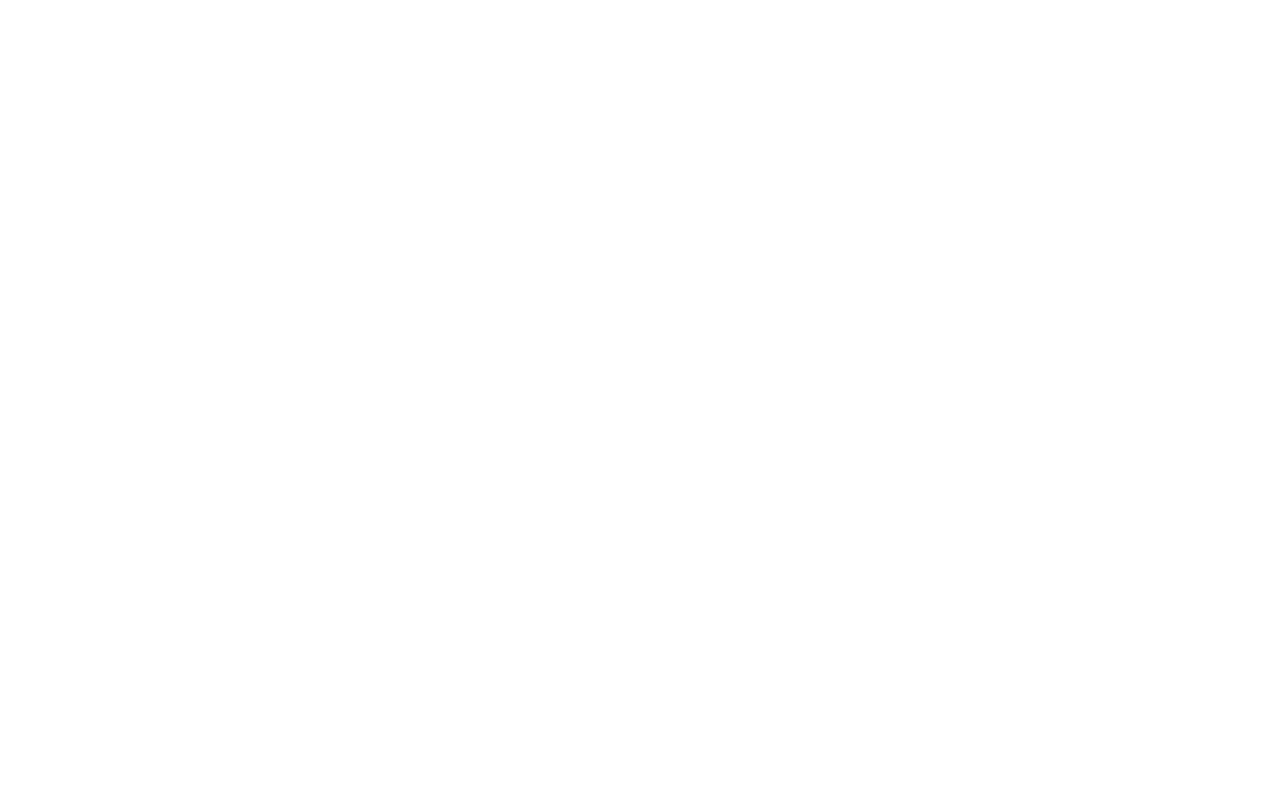
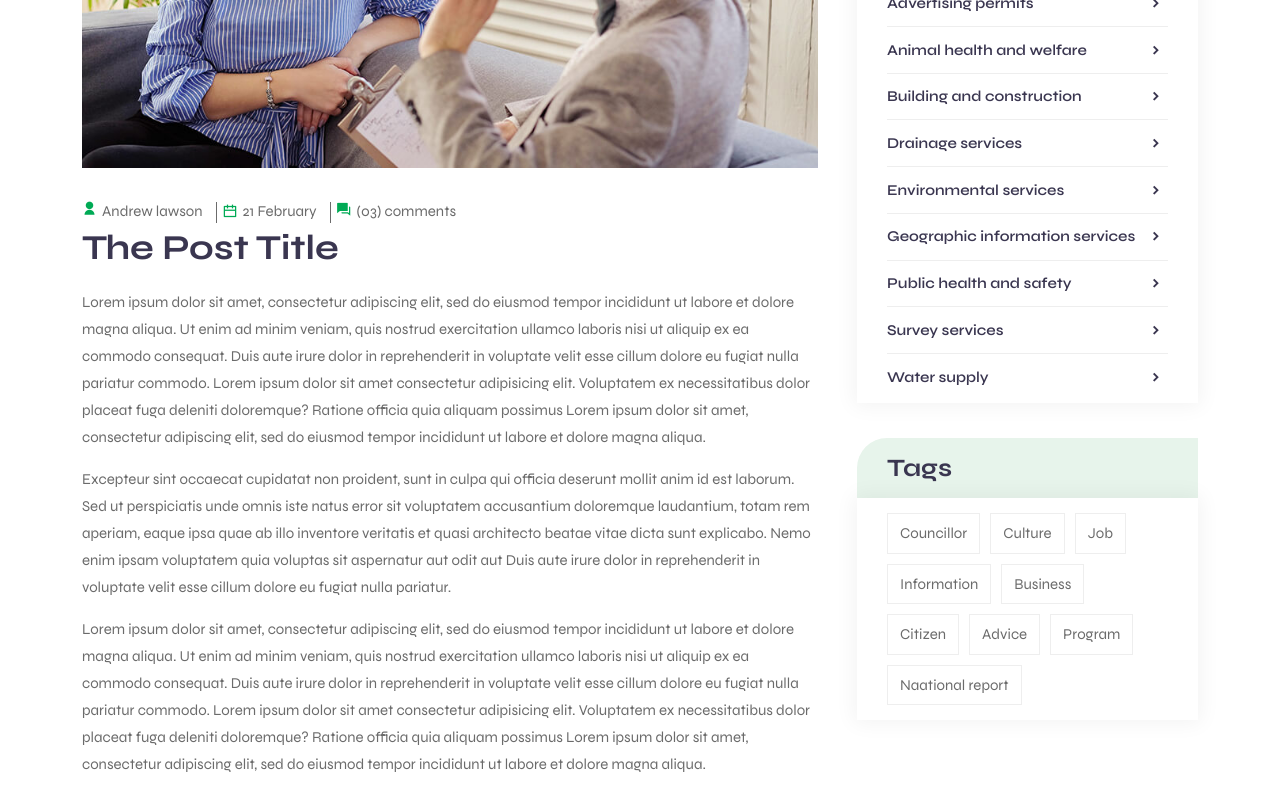
Before and after one commit to hawksworthadmin/tess-website, a Next.js app: page /publications/blog/blog-details in a window 1280 px wide. Before the commit this address had no page. Shown: the part 540-1340 px from the top of the page. Before the commit the page ends 800 px from the top, so only its background shows below. Built offline with nearby package versions, Linux system fonts and the light colour scheme.

Commit message:
added post details

```diff
--- a/src/components/pages/Blog/BlogRight.js
+++ b/src/components/pages/Blog/BlogRight.js
@@ -114,7 +114,7 @@
 					</ul>
 				</div>
 
-				<div class="sidebar-widget advertizing" bis_skin_checked="1">
+				{/* <div class="sidebar-widget advertizing" bis_skin_checked="1">
 					<h3>Advertizing spot</h3>
 
 					<div class="advertizing-img" bis_skin_checked="1">
@@ -125,7 +125,7 @@
 							/>
 						</a>
 					</div>
-				</div>
+				</div> */}
 			</div>
 		</div>
 	)
--- /dev/null
+++ b/src/pages/404.js
@@ -0,0 +1,25 @@
+import Layout from '@/components/layout/Layout'
+import Link from 'next/link'
+import React from 'react'
+
+export default function PageNotFound() {
+	return (
+		<Layout>
+			<div className="error-area ptb-100">
+				<div className="d-table">
+					<div className="d-table-cell">
+						<div className="error-content">
+							<img src="/assets/images/404.jpg" alt="Image" />
+							<h3>Oops! Page Not Found</h3>
+							<p>The page you were looking for could not be found.</p>
+
+							<Link href="/" className="default-btn two">
+								Return To Home Page
+							</Link>
+						</div>
+					</div>
+				</div>
+			</div>
+		</Layout>
+	)
+}
--- /dev/null
+++ b/src/pages/publications/blog/blog-details.js
@@ -0,0 +1,108 @@
+import Layout from '@/components/layout/Layout'
+import BlogRight from '@/components/pages/Blog/BlogRight'
+import React from 'react'
+
+export default function BlogDetails() {
+	return (
+		<Layout>
+			<div>
+				<div
+					className="bg-1 bg-theme-"
+					style={{ height: '112px', backgroundColor: '#12B76A' }}
+				>
+					<div className="container d-flex flex-column justify-content-center h-100">
+						<h3 className="fw-400 text-white">The Blog Title</h3>
+					</div>
+				</div>
+				<section className="blog-details-area ptb-100">
+					<div className="container">
+						<div className="row">
+							<div className="col-lg-8">
+								<div className="blog-details-content">
+									<div className="blog-details-img" bis_skin_checked="1">
+										<img
+											src="/assets/images/blog-details/blog-details.jpg"
+											alt="Image"
+										/>
+									</div>
+									<div className="blog-top-content">
+										<div class="news-content" bis_skin_checked="1">
+											<ul class="admin">
+												<li>
+													<a href="#">
+														<i class="ri-user-fill"></i>
+														Andrew lawson
+													</a>
+												</li>
+
+												<li>
+													<i class="ri-calendar-line"></i>
+													21 February
+												</li>
+
+												<li>
+													<a href="#">
+														<i class="ri-question-answer-fill"></i>
+														(03) comments
+													</a>
+												</li>
+											</ul>
+
+											<h3>The Post Title</h3>
+
+											<p>
+												Lorem ipsum dolor sit amet, consectetur adipiscing elit,
+												sed do eiusmod tempor incididunt ut labore et dolore
+												magna aliqua. Ut enim ad minim veniam, quis nostrud
+												exercitation ullamco laboris nisi ut aliquip ex ea
+												commodo consequat. Duis aute irure dolor in
+												reprehenderit in voluptate velit esse cillum dolore eu
+												fugiat nulla pariatur commodo. Lorem ipsum dolor sit
+												amet consectetur adipisicing elit. Voluptatem ex
+												necessitatibus dolor placeat fuga deleniti doloremque?
+												Ratione officia quia aliquam possimus Lorem ipsum dolor
+												sit amet, consectetur adipiscing elit, sed do eiusmod
+												tempor incididunt ut labore et dolore magna aliqua.
+											</p>
+
+											<p>
+												Excepteur sint occaecat cupidatat non proident, sunt in
+												culpa qui officia deserunt mollit anim id est laborum.
+												Sed ut perspiciatis unde omnis iste natus error sit
+												voluptatem accusantium doloremque laudantium, totam rem
+												aperiam, eaque ipsa quae ab illo inventore veritatis et
+												quasi architecto beatae vitae dicta sunt explicabo. Nemo
+												enim ipsam voluptatem quia voluptas sit aspernatur aut
+												odit aut Duis aute irure dolor in reprehenderit in
+												voluptate velit esse cillum dolore eu fugiat nulla
+												pariatur.
+											</p>
+
+											<p>
+												Lorem ipsum dolor sit amet, consectetur adipiscing elit,
+												sed do eiusmod tempor incididunt ut labore et dolore
+												magna aliqua. Ut enim ad minim veniam, quis nostrud
+												exercitation ullamco laboris nisi ut aliquip ex ea
+												commodo consequat. Duis aute irure dolor in
+												reprehenderit in voluptate velit esse cillum dolore eu
+												fugiat nulla pariatur commodo. Lorem ipsum dolor sit
+												amet consectetur adipisicing elit. Voluptatem ex
+												necessitatibus dolor placeat fuga deleniti doloremque?
+												Ratione officia quia aliquam possimus Lorem ipsum dolor
+												sit amet, consectetur adipiscing elit, sed do eiusmod
+												tempor incididunt ut labore et dolore magna aliqua.
+											</p>
+										</div>
+									</div>
+								</div>
+							</div>
+							<div className="col-lg-4">
+								<BlogRight />
+							</div>
+						</div>
+					</div>
+				</section>
+			</div>
+		</Layout>
+	)
+}
```
